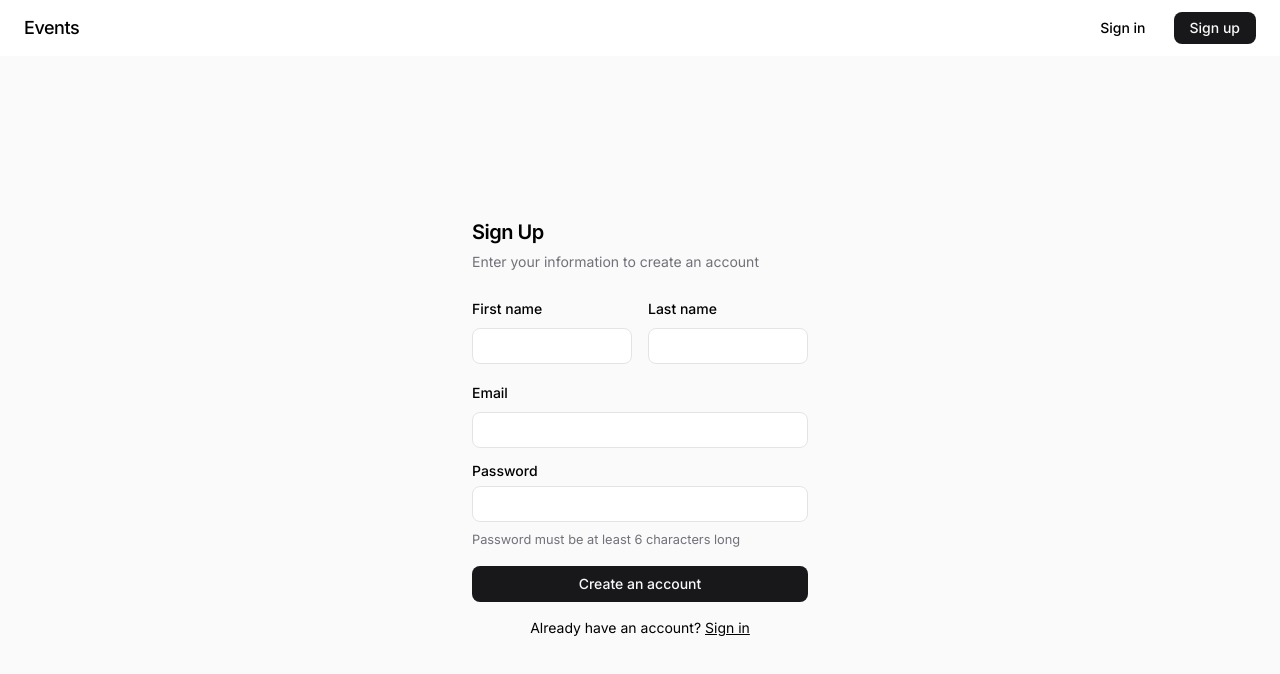
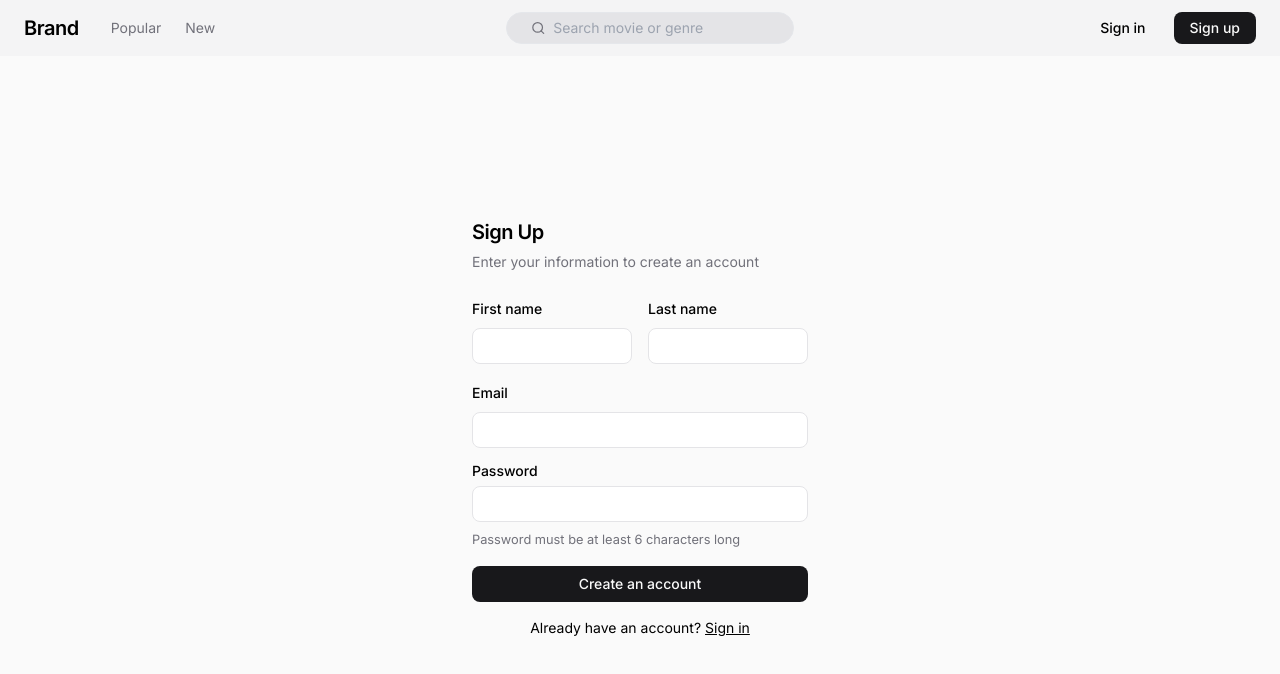
Before and after one commit to Jonathanmeij/event-reservation-system, a React (Vite) app in the folder frontend/: page /register in a window 1280 px wide. Shown: the top 674 px of the page. Built offline with nearby package versions, Linux system fonts and the light colour scheme.

Commit message:
added admin panel

```diff
--- a/frontend/src/components/navbar.tsx
+++ b/frontend/src/components/navbar.tsx
@@ -2,15 +2,32 @@ import { useContext } from "react";
 import { Button } from "./ui/button";
 import { AuthContext } from "@/contexts/authContext";
 import { Link } from "react-router-dom";
+import { SearchInput } from "./ui/input";
 
 export default function Navbar() {
   const { isAuthenticated, userData } = useContext(AuthContext);
 
   return (
-    <nav className="flex items-center justify-between px-6 py-3">
-      <Link to={"/"} className="text-lg font-medium tracking-tight">
-        Events
+    <nav className="w-full px-6 py-3 bg-zinc-100">
+      <div className="flex items-center justify-between w-full mx-auto max-w-screen-2xl">
+        <div className="flex items-center gap-8">
+          <Link to={"/"} className="text-xl font-semibold tracking-tight">
+            Brand
           </Link>
+          <div className="flex gap-6">
+            <Link to={"/"} className="text-sm text-zinc-500">
+              Popular
+            </Link>
+            <Link to={"/"} className="text-sm text-zinc-500">
+              New
+            </Link>
+          </div>
+        </div>
+        <SearchInput
+          variant={"secondary"}
+          placeholder="Search movie or genre"
+          className="max-w-72"
+        />
         <div className="flex items-center space-x-3">
           {!isAuthenticated && (
             <>
@@ -33,6 +50,7 @@ export default function Navbar() {
             </Button>
           )}
         </div>
+      </div>
     </nav>
   );
 }
--- a/frontend/src/components/ui/input.tsx
+++ b/frontend/src/components/ui/input.tsx
@@ -1,19 +1,37 @@
 import * as React from "react";
+import { cn } from "@/lib/utils";
+import { cva, VariantProps } from "class-variance-authority";
+import { Search } from "lucide-react";
 
-import { cn } from "@/lib/utils";
+const inputVariants = cva(
+  "flex w-full  transition-colors  text-sm focus-visible:outline-none focus-visible:ring-1 disabled:cursor-not-allowed disabled:opacity-50",
+  {
+    variants: {
+      variant: {
+        default:
+          "border border-zinc-200 h-9 bg-white dark:border-zinc-800 rounded-lg",
+        secondary: "border px-6 bg-zinc-200 h-8 rounded-full"
+      },
+      padding: {
+        default: "px-3 py-1"
+      }
+    },
+    defaultVariants: {
+      variant: "default"
+    }
+  }
+);
 
 export interface InputProps
-  extends React.InputHTMLAttributes<HTMLInputElement> {}
+  extends React.InputHTMLAttributes<HTMLInputElement>,
+    VariantProps<typeof inputVariants> {}
 
 const Input = React.forwardRef<HTMLInputElement, InputProps>(
-  ({ className, type, ...props }, ref) => {
+  ({ className, variant, type, padding, ...props }, ref) => {
     return (
       <input
         type={type}
-        className={cn(
-          "flex h-9 w-full rounded-lg border border-zinc-200 bg-transparent bg-white px-3 py-1 text-sm transition-colors file:border-0 file:bg-transparent file:text-sm file:font-medium placeholder:text-zinc-500 focus-visible:outline-none focus-visible:ring-1 focus-visible:ring-zinc-950 disabled:cursor-not-allowed disabled:opacity-50 dark:border-zinc-800 dark:placeholder:text-zinc-400 dark:focus-visible:ring-zinc-300",
-          className
-        )}
+        className={cn(inputVariants({ variant, padding }), className)}
         ref={ref}
         {...props}
       />
@@ -22,4 +40,41 @@ const Input = React.forwardRef<HTMLInputElement, InputProps>(
 );
 Input.displayName = "Input";
 
-export { Input };
+export interface IconInputProps
+  extends React.InputHTMLAttributes<HTMLInputElement>,
+    VariantProps<typeof inputVariants> {}
+
+const SearchInput = React.forwardRef<HTMLInputElement, IconInputProps>(
+  ({ variant, type, className, padding, ...props }, ref) => {
+    //input ref
+    const inputRef = React.useRef<HTMLInputElement | null>(null);
+
+    return (
+      <div
+        className={cn(
+          inputVariants({ variant, padding }),
+          "flex items-center gap-2 ring-zinc-500 focus-within:ring-1",
+          className
+        )}
+        onClick={() => inputRef.current?.focus()}
+      >
+        <Search className="size-4 text-zinc-500" />
+        <input
+          className="w-full p-0 bg-transparent focus:outline-none"
+          type={type}
+          ref={(el) => {
+            inputRef.current = el;
+            if (typeof ref === "function") {
+              ref(el);
+            } else if (ref) {
+              (ref as React.MutableRefObject<HTMLInputElement>).current = el!;
+            }
+          }}
+          {...props}
+        />
+      </div>
+    );
+  }
+);
+
+export { Input, SearchInput };
--- /dev/null
+++ b/frontend/src/components/ui/pageContainer.tsx
@@ -0,0 +1,24 @@
+import { cn } from "@/lib/utils";
+
+export default function PageContainer({
+  children,
+  className
+}: {
+  children: React.ReactNode;
+  className?: string;
+}) {
+  return (
+    <div className="flex flex-col items-stretch flex-1 w-full px-6 bg-zinc-100">
+      <div />
+      <div
+        className={cn(
+          "mx-auto flex h-full w-full max-w-screen-2xl flex-1 flex-col",
+          className
+        )}
+      >
+        <div />
+        {children}
+      </div>
+    </div>
+  );
+}
--- a/frontend/src/pages/admin/adminPage.tsx
+++ b/frontend/src/pages/admin/adminPage.tsx
@@ -1,7 +1,13 @@
+import PageContainer from "@/components/ui/pageContainer";
+import SideBar from "./sidebar";
+
 export default function AdminPage() {
   return (
-    <div>
-      <div>Admin Page</div>
-    </div>
+    <PageContainer>
+      <div className="flex flex-1 gap-6 py-3">
+        <SideBar />
+        <div className="py-4"></div>
+      </div>
+    </PageContainer>
   );
 }
--- /dev/null
+++ b/frontend/src/pages/admin/sidebar.tsx
@@ -0,0 +1,51 @@
+import { CalendarDays, MapPin, Tickets, Users } from "lucide-react";
+import { Link, useLocation } from "react-router-dom";
+
+export default function SideBar({ className }: { className?: string }) {
+  return (
+    <div className="h-full p-6 bg-white min-w-64 rounded-xl">
+      <h2 className="mb-4 font-medium">Admin Panel</h2>
+      <div className="flex flex-col gap-3">
+        <SidebarLink to={"/admin/events"}>
+          <CalendarDays className="size-4" />
+          Events
+        </SidebarLink>
+        <SidebarLink to={"/admin/locations"}>
+          <MapPin className="size-4" />
+          Locations
+        </SidebarLink>
+
+        <SidebarLink to={"/admin/tickets"}>
+          <Tickets className="size-4" />
+          Tickets
+        </SidebarLink>
+        <SidebarLink to={"/admin/users"}>
+          <Users className="size-4" />
+          Users
+        </SidebarLink>
+      </div>
+    </div>
+  );
+}
+
+function SidebarLink({
+  to,
+  children
+}: {
+  to: string;
+  children: React.ReactNode;
+}) {
+  //get route
+  const location = useLocation();
+  const { pathname } = location;
+  const isActive = pathname === to;
+
+  return (
+    <Link
+      to={to}
+      className={`flex items-center gap-2 ${isActive ? "text-blue-500" : "text-zinc-500"}`}
+    >
+      {children}
+    </Link>
+  );
+}
```
Lines whose indentation alone changed are shown as unchanged.
